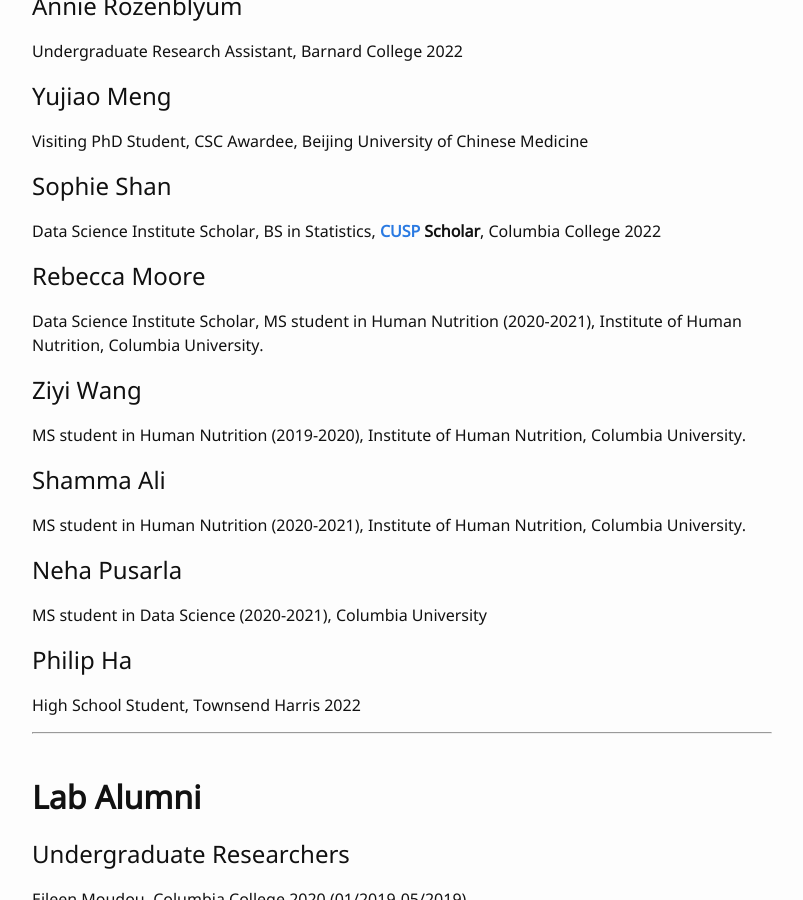
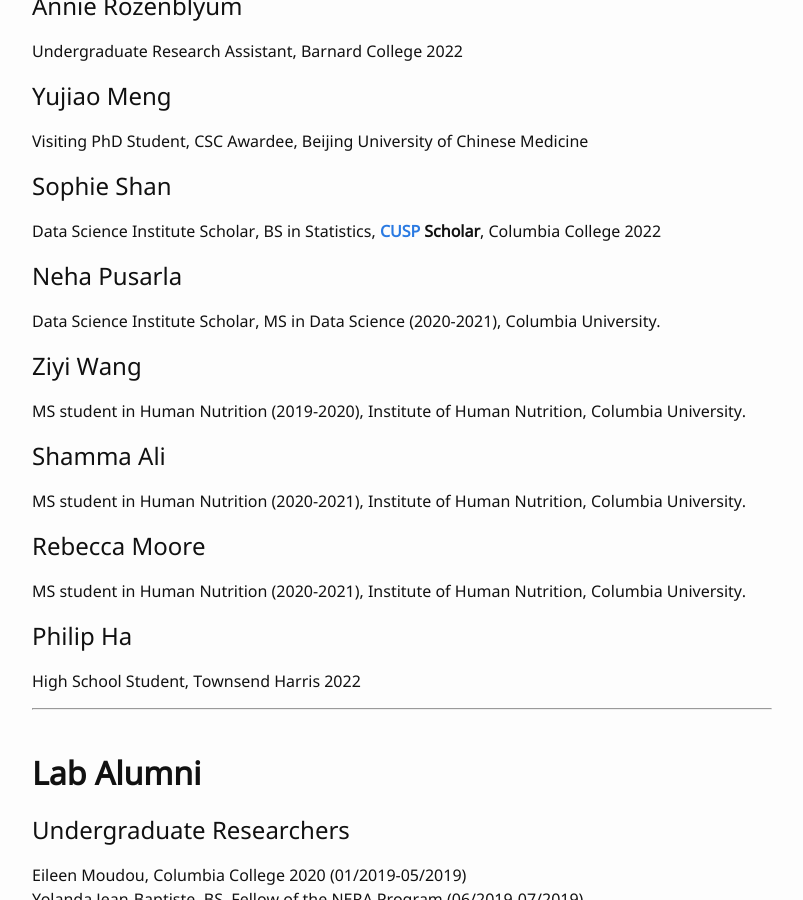
Before and after one commit to hanruizhang/zhanglab, a Jekyll site: the page built from 2_People.md, in a window 1280 px wide and 900 px high, scrolled down 2641 px. Shown: the whole window, without its empty margins (238-1041 px from the left). Built offline with Jekyll 4.4.1, drawn with Linux system fonts in a browser that asks for light colours; comment, search, counter and statistics services are not loaded; some of the changed lines change nothing that is shown.

Commit message:
Update 2_People.md

```diff
--- a/2_People.md
+++ b/2_People.md
@@ -88,8 +88,8 @@
 ## Sophie Shan
 #### Data Science Institute Scholar, BS in Statistics, **[CUSP](https://www.cc-seas.columbia.edu/scholars) Scholar**, Columbia College 2022
 
-## Rebecca Moore
-#### Data Science Institute Scholar, MS student in Human Nutrition (2020-2021), Institute of Human Nutrition, Columbia University.
+## Neha Pusarla
+#### Data Science Institute Scholar, MS in Data Science (2020-2021), Columbia University.
 
 ## Ziyi Wang
 #### MS student in Human Nutrition (2019-2020), Institute of Human Nutrition, Columbia University.
@@ -97,8 +97,8 @@
 ## Shamma Ali
 #### MS student in Human Nutrition (2020-2021), Institute of Human Nutrition, Columbia University.
 
-## Neha Pusarla
-#### MS student in Data Science (2020-2021), Columbia University
+## Rebecca Moore
+#### MS student in Human Nutrition (2020-2021), Institute of Human Nutrition, Columbia University.
 
 ## Philip Ha
 #### High School Student, Townsend Harris 2022
```
